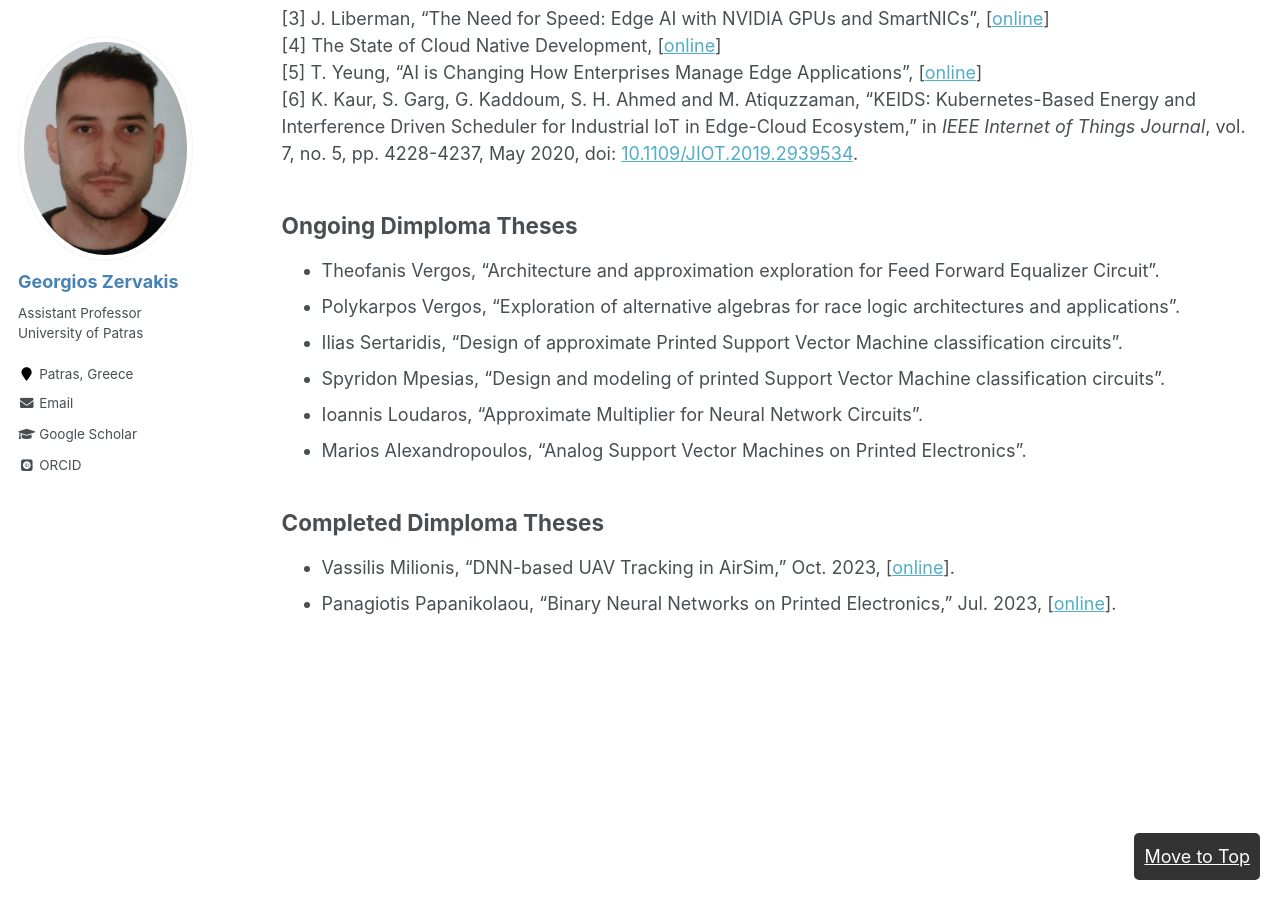
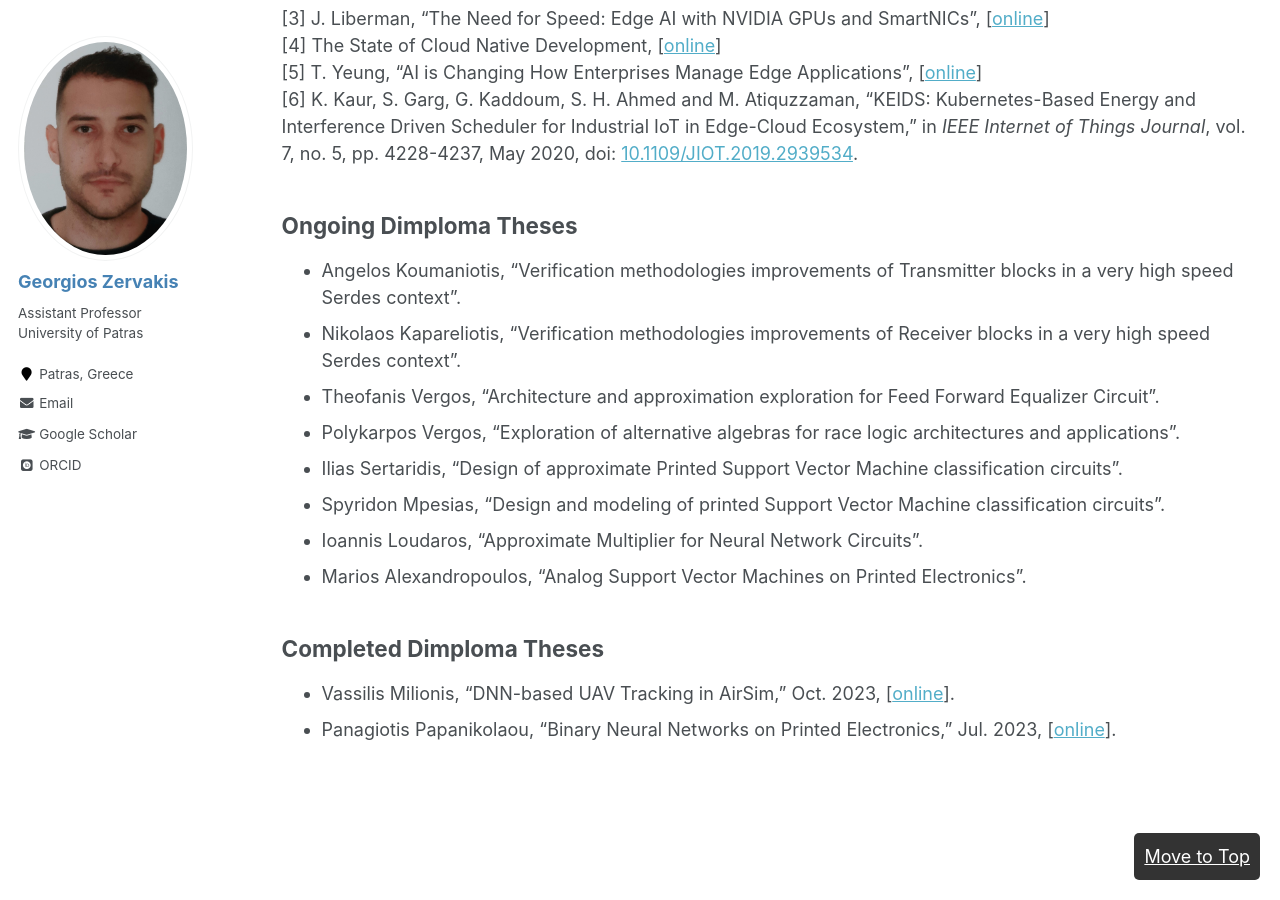
Before and after one commit to giozerv/giozerv.github.io, a Jekyll site: the page built from _pages/teaching.md, in a window 1280 px wide and 900 px high, scrolled down 6864 px. Built offline with Jekyll 4.4.1, drawn with Linux system fonts in a browser that asks for light colours; some web fonts are replaced.

Commit message:
Update teaching.md

```diff
--- a/_pages/teaching.md
+++ b/_pages/teaching.md
@@ -218,6 +218,8 @@ href="https://doi.org/10.1109/DAC18074.2021.9586232">10.1109/DAC18074.2021.95862
 
 
 ## Ongoing Dimploma Theses
+* Angelos Koumaniotis, "Verification methodologies improvements of Transmitter blocks in a very high speed Serdes context".
+* Nikolaos Kapareliotis, "Verification methodologies improvements of Receiver blocks in a very high speed Serdes context".
 * Theofanis Vergos, "Architecture and approximation exploration for Feed Forward Equalizer Circuit".
 * Polykarpos Vergos, "Exploration of alternative algebras for race logic  architectures and  applications".
 * Ilias Sertaridis, "Design of approximate Printed Support Vector Machine classification circuits".
```
